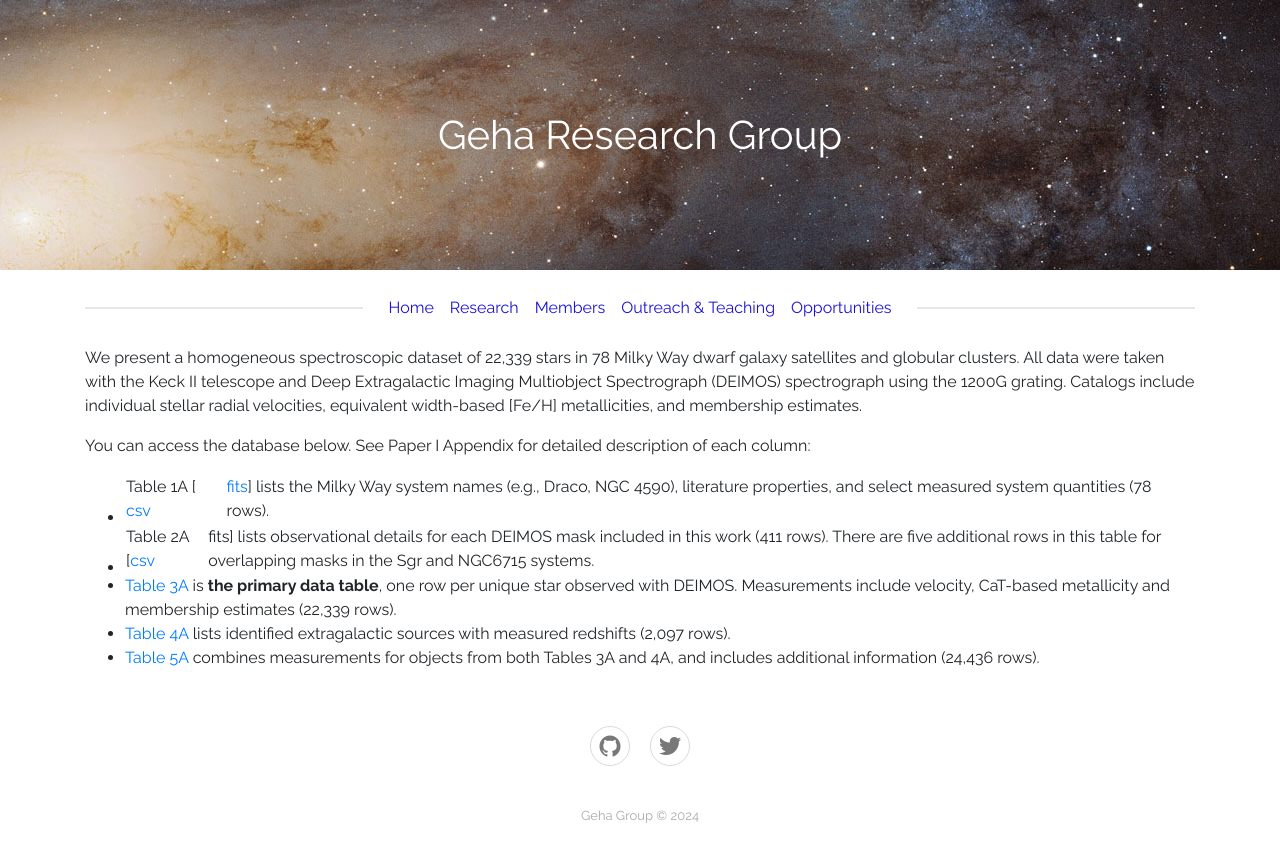
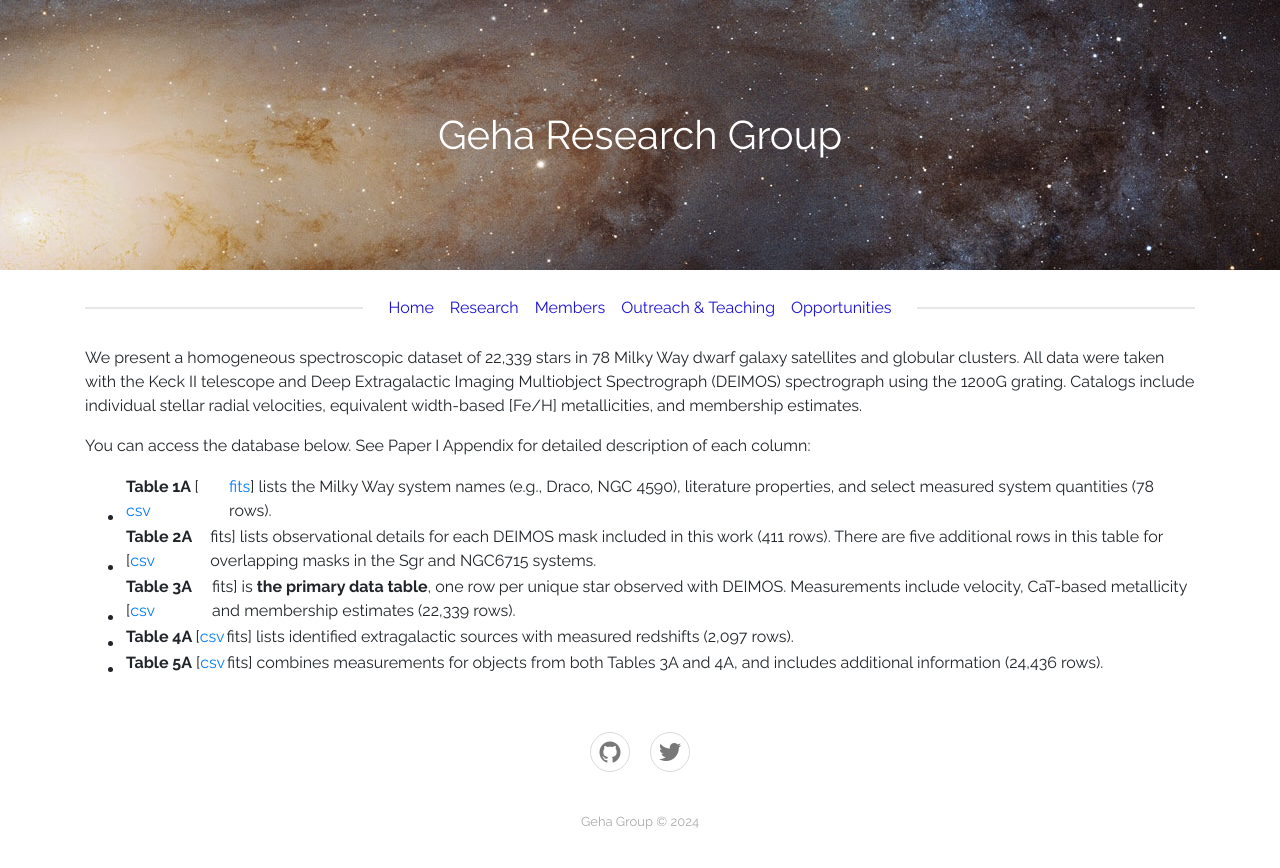
Before and after one commit to geha-group/geha-group.github.io, a Jekyll site: the page built from _deimos/paper1.md, in a window 1280 px wide. Shown: the top 868 px of the page. Built offline with Jekyll 4.4.1, drawn with Linux system fonts in a browser that asks for light colours.

Commit message:
Update paper1.md

```diff
--- a/_deimos/paper1.md
+++ b/_deimos/paper1.md
@@ -13,8 +13,8 @@ Catalogs include individual stellar radial velocities, equivalent width-based [F
 and membership estimates.
 
 You can access the database below.   See Paper I Appendix for detailed description of each column:
-- Table 1A [<a href="{{ '/assets/deimos/table1.csv' | relative_url }}"> csv </a> | <a href="https://www.dropbox.com/scl/fi/g8cr8uzhtpnyvkjgq2ld1/table1A_20260110.fits?rlkey=cze6gxvmovg9ks7tnjapuzkdq&st=ioarynwi&dl=0"> fits</a>] lists the Milky Way system names (e.g., Draco, NGC 4590), literature properties, and select measured system quantities (78 rows).
-- Table 2A [<a href="{{ '/assets/deimos/table2.csv' | relative_url }}" download>csv</a> | fits] lists observational details for each DEIMOS mask included in this work (411 rows). There are five additional rows in this table for overlapping masks in the Sgr and NGC6715 systems.
-- <a href="{{ '/assets/deimos/table3.csv' | relative_url }}" download>Table 3A</a> is <b>the primary data table</b>, one row per unique star observed with DEIMOS. Measurements include velocity, CaT-based metallicity and membership estimates (22,339 rows).
-- <a href="{{ '/assets/deimos/table4.csv' | relative_url }}" download>Table 4A</a> lists identified extragalactic sources with measured redshifts (2,097 rows).
-- <a href="{{ '/assets/deimos/table5.csv' | relative_url }}" download>Table 5A</a> combines measurements for objects from both Tables 3A and 4A, and includes additional information (24,436 rows).
+- <b>Table 1A </b>[<a href="{{ '/assets/deimos/table1.csv' | relative_url }}"> csv </a> | <a href="https://www.dropbox.com/scl/fi/g8cr8uzhtpnyvkjgq2ld1/table1A_20260110.fits?rlkey=cze6gxvmovg9ks7tnjapuzkdq&st=ioarynwi&dl=0"> fits</a>] lists the Milky Way system names (e.g., Draco, NGC 4590), literature properties, and select measured system quantities (78 rows).
+- <b>Table 2A </b>[<a href="{{ '/assets/deimos/table2.csv' | relative_url }}" download>csv</a> | fits] lists observational details for each DEIMOS mask included in this work (411 rows). There are five additional rows in this table for overlapping masks in the Sgr and NGC6715 systems.
+- <b> Table 3A </b>[<a href="{{ '/assets/deimos/table3.csv' | relative_url }}" download>csv</a> | fits] is <b>the primary data table</b>, one row per unique star observed with DEIMOS. Measurements include velocity, CaT-based metallicity and membership estimates (22,339 rows).
+- <b> Table 4A </b> [<a href="{{ '/assets/deimos/table4.csv' | relative_url }}" download>csv</a> | fits] lists identified extragalactic sources with measured redshifts (2,097 rows).
+- <b>Table 5A</b> [<a href="{{ '/assets/deimos/table5.csv' | relative_url }}" download>csv</a> | fits] combines measurements for objects from both Tables 3A and 4A, and includes additional information (24,436 rows).
```
